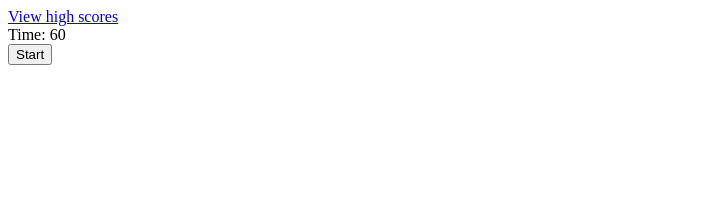
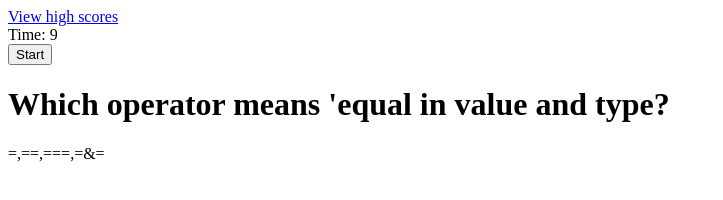
Before and after one commit to oliviamckee/coding-quiz, a plain HTML site: page index.html in a window 1280 px wide. Both pictures are taken after a click on the button "Start". Shown: the whole page, without its empty margins (0-723 px from the left). Drawn offline with Linux system fonts and the light colour scheme.

Commit message:
display a question and answers

```diff
--- a/assets/script.js
+++ b/assets/script.js
@@ -1,63 +1,75 @@
 var startButtonEl = document.getElementById("start-button");
 var timerEl = document.getElementById("timer");
-var time = 60;
-function startTimer() {
+var time = 10;
+var questionsEl = document.getElementById("question");
+var startGameTextEl = document.getElementById("start-game-text");
+var answerChoicesEl = document.querySelector(".answer-choices");
+var questionTextEl = document.getElementById("question-text");
+var questionIndex = 0
+
+//timer starts when start button clicked
+function startGame() {
     timerEl.textContent=time;
+    setInterval(countdown, 1000);
+    startGameTextEl.setAttribute("class", "hide");
+    startQuestions();
 }
-startButtonEl.addEventListener("click", startTimer);
-// setInterval(startGame, 60000)
+
+function countdown() {
+    timerEl.textContent=time;
+    if (time>0) {
+        time--
+    };
+}
+
+function startQuestions() {
+    questionTextEl.textContent=questions[questionIndex].question;
+    var choices = answerChoicesEl.textContent=questions[questionIndex].answers;
+    console.log(choices.forEach((choice)=>{
+        console.log(choice)
+    }));
+}
+
+startButtonEl.addEventListener("click", startGame);
+
+// when user clicks a button, make questionIndex ++ --function for that
+//create element button and assign to each answer
+//for each loop !! look up
+//create a button and for each button set equal to the choice
+// use hide class
+// removeAttribute?
 
 
-
+//question data
 const questions = [
     {
-        id: "1",
         question: "Which operator means 'equal in value and type?",
         answers: ["=", "==", "===", "=&="],
         correctAnswerIndex: 3
     },
     {
-        id: "2",
         question: "Which type of variable is allowed to be redeclared?",
         answers: ["var", "let", "const", "all of the above"],
         correctAnswerIndex: 1
     },
     {
-        id: "3",
         question: "What type of brackets are used to enclose an array?",
         answers: ["curly brackets", "straight brackets", "quotes", "parenthesis"],
         correctAnswerIndex: 2
     },
     {
-        id: "4",
         question: "Which math method rounds a number down to its nearest integer?",
         answers: ["Math.round(x)", "Math.ceil(x)", "Math.trunc(x)", "Math.floor(x)"],
         correctAnswerIndex: 4
     },
     {
-        id: "5",
         question: "Which of these is not a common data type? ",
         answers: ["boolean", "word", "string", "number"],
         correctAnswerIndex: 2
     }
   ];
 
-//
 
-// const question = questions.map(
-//     function(q) {
-//         document.getElementById("question-text").innerText = q.question
-//         console.log(q.answers[0])
-//         // const answer = q.answers.map(
-//         //     function(a) {
-//         //         // console.log(a)
-//         //         document.createElement("button").className = "answer-button"
-//         //         document.createElement("h3").innerHTML = a
-//         //     }
-//         // )
-//     });
-
-// var titleText = document.getElementById()
 
 // create somewhere on html a div that can hold the questions
 // somewhere for buttons for answer choices in html
--- a/assets/style.css
+++ b/assets/style.css
@@ -0,0 +1,3 @@
+.hide {
+    display: none;
+}
--- a/index.html
+++ b/index.html
@@ -13,9 +13,14 @@
         <div>Time: <span id="timer"></span></div>
     </header>
     <main>
+        <div id="start-game-text">
+            <h1>Coding Challenge</h1>
+            <p>Click start to begin the quiz.</p>
+        </div>
         <button class="btn" id="start-button" type="button">Start</button>
         <div id="question">
             <h1 id="question-text"></h1>
+            <div class="answer-choices"></div>
             <!-- <button class="btn" id="answer1" type="button"></button>
             <button class="btn" id="answer2" type="button"></button>
             <button class="btn" id="answer3" type="button"></button>
```
